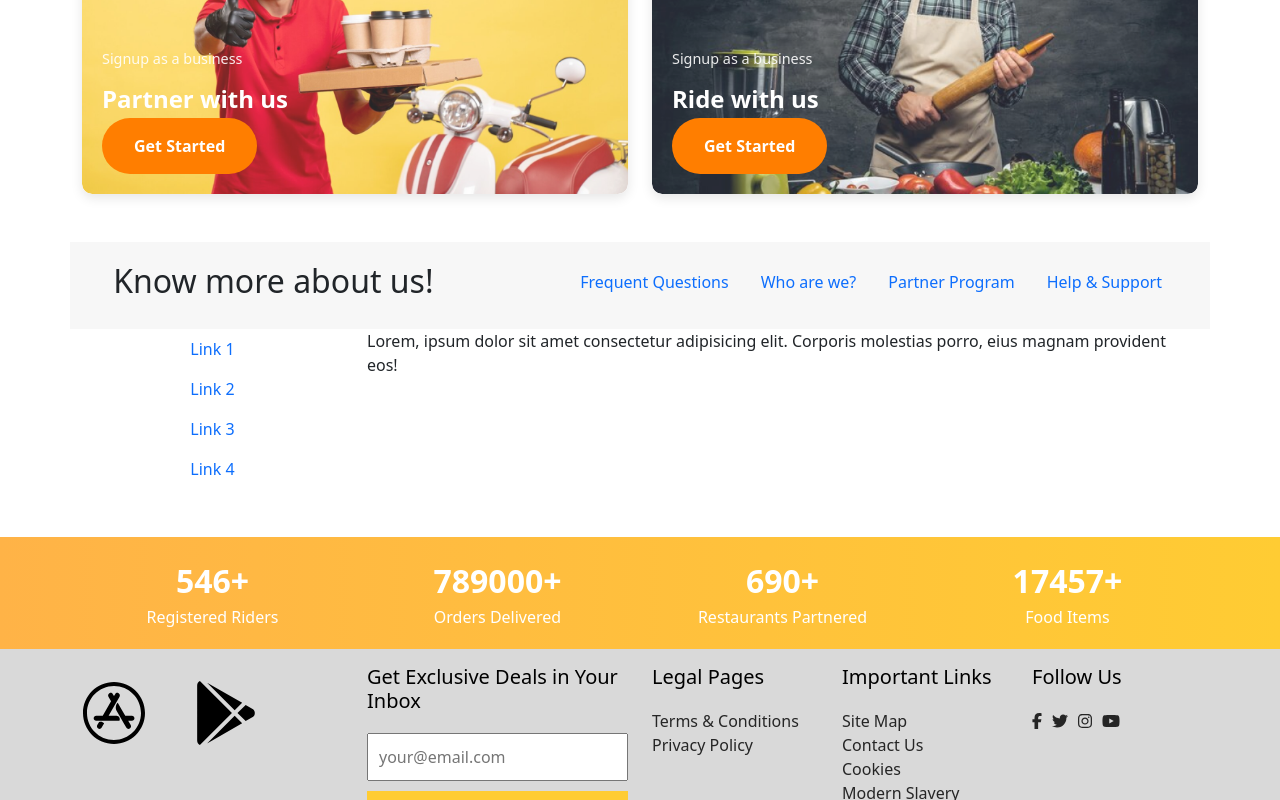
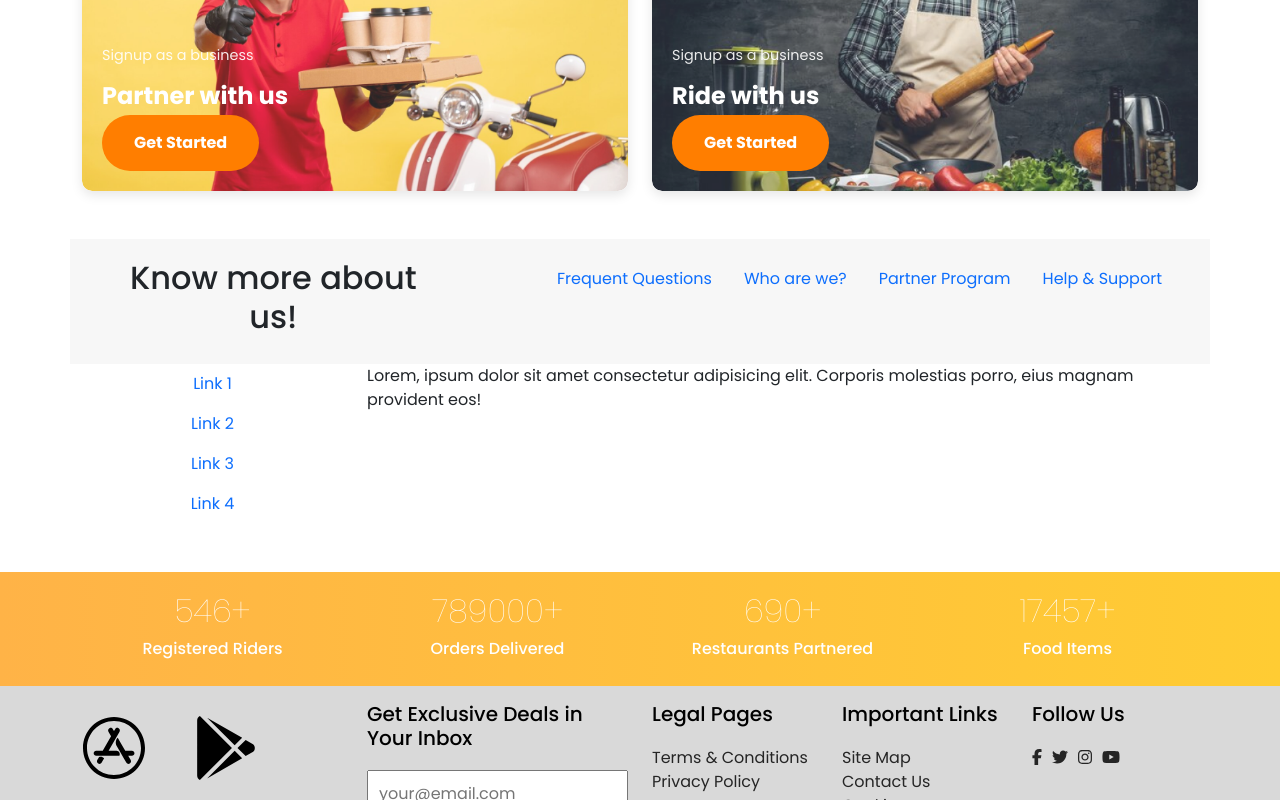
Before and after one commit to bijoymalaker/quickBite, a Vue app: page / in a window 1280 px wide. Shown: the part 2000-2800 px from the top of the page. Built offline with nearby package versions, Linux system fonts and the light colour scheme.

Commit message:
counter part completed

```diff
--- a/src/components/CountDown.vue
+++ b/src/components/CountDown.vue
@@ -3,21 +3,9 @@
         <section class="stats-banner mt-5">
         <div class="container">
             <div class="row">
-                <div class="col stats-item">
-                    <div class="stats-number">546+</div>
-                    <div class="stats-label">Registered Riders</div>
-                </div>
-                <div class="col stats-item">
-                    <div class="stats-number">789000+</div>
-                    <div class="stats-label">Orders Delivered</div>
-                </div>
-                <div class="col stats-item">
-                    <div class="stats-number">690+</div>
-                    <div class="stats-label">Restaurants Partnered</div>
-                </div>
-                <div class="col stats-item">
-                    <div class="stats-number">17457+</div>
-                    <div class="stats-label">Food Items</div>
+                <div class="col stats-item" v-for="stat in stats" :key="stat.label">
+                    <h2 :class=" {'animate': isAnimating}" class=" stats-number">{{ stat.animatedValue }}+</h2>
+                    <h4 class="stats-label">{{ stat.label }}</h4>
                 </div>
             </div>
         </div>
@@ -26,19 +14,48 @@
     </div>
 </template>
 <script>
+import { ref, onMounted } from "vue";
+
 export default {
-    name: "CountDown",
-    data() {
-        return {
+  setup() {
+    const stats = ref([
+      { label: "Registered Riders", value: 546, animatedValue: 0 },
+      { label: "Orders Delivered", value: 789000, animatedValue: 0 },
+      { label: "Restaurants Partnered", value: 690, animatedValue: 0 },
+      { label: "Food Items", value: 17457, animatedValue: 0 },
+    ]);
 
-        };
-    },
-    components: {
+    const isAnimating = ref(false);
 
-}
+    const animateNumbers = () => {
+      isAnimating.value = true;
+      stats.value.forEach((stat) => {
+        let start = 0;
+        const end = stat.value;
+        const duration = 2000; // 2 seconds
+        const increment = Math.ceil(end / (duration / 16)); // Estimate frame rate
 
-}
+        const interval = setInterval(() => {
+          start += increment;
+          if (start >= end) {
+            start = end;
+            clearInterval(interval);
+          }
+          stat.animatedValue = start;
+        }, 16);
+      });
+    };
+
+    onMounted(() => {
+      animateNumbers();
+    });
+
+    return { stats, isAnimating };
+  },
+};
+
 </script>
 <style scoped>
 
+
 </style>
--- a/src/main.js
+++ b/src/main.js
@@ -1,8 +1,8 @@
 import { createApp } from 'vue'
-import './style.css'
 import App from './App.vue'
 import 'bootstrap/dist/css/bootstrap.min.css'
 import 'bootstrap'
+import './style.css'
 import router from './router'
 
 
--- a/src/pages/Home.vue
+++ b/src/pages/Home.vue
@@ -53,7 +53,7 @@ export default {
                     <!-- Text and Search Section -->
                     <div class="col-lg-6 text-center text-lg-start mb-4 mb-lg-0">
                         <p>Order Restaurant food, takeaway and groceries.</p>
-                        <h1>Feast Your Senses, <span>Fast and Fresh</span></h1>
+                        <h1>Feast Your Senses, <br/> <span>Fast and Fresh</span></h1>
                         <p>Enter a postcode to see what we deliver</p>
                         <div class="input-group mb-3 search-input">
                             <input type="text" class="form-control" placeholder="e.g. EC4R 3TE">
--- a/src/style.css
+++ b/src/style.css
@@ -1,7 +1,14 @@
+@import url('https://fonts.googleapis.com/css2?family=Poppins:ital,wght@0,100;0,200;0,300;0,400;0,500;0,600;0,700;0,800;0,900;1,100;1,200;1,300;1,400;1,500;1,600;1,700;1,800;1,900&display=swap');
+
+
 *{
   box-sizing: border-box;
   margin: 0;
   padding: 0;
+}
+
+body {
+  font-family: 'Poppins', sans-serif;
 }
 
 /* Topbar Styles  */
@@ -377,7 +384,7 @@
 }
 .stats-number {
   font-size: 2em;
-  font-weight: bold;
+  font-weight: lighter;
 }
 .stats-label {
   font-size: 1em;
@@ -389,7 +396,7 @@
 
 
 
-/* sdfsdgdfghsdh */
+/* Footer part start */
 
 .footer {
   background-color: #D9D9D9;
```
